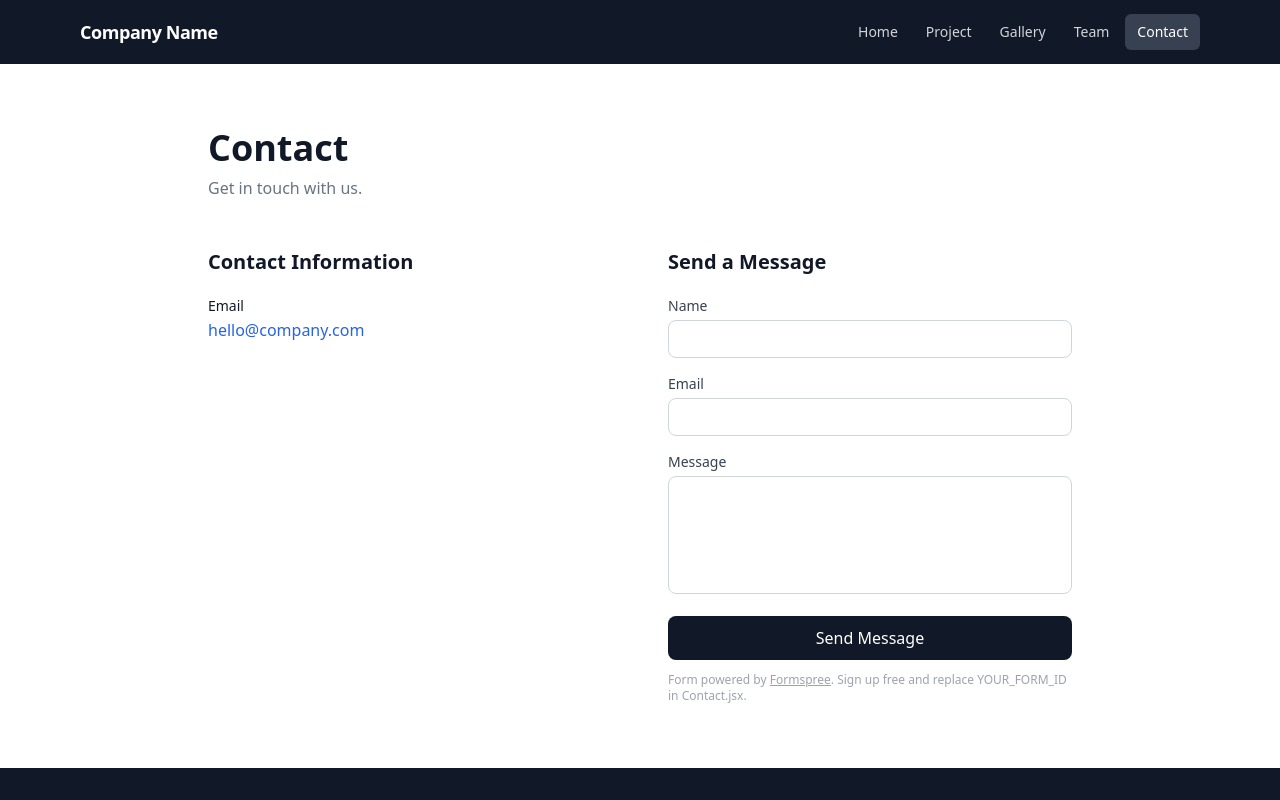
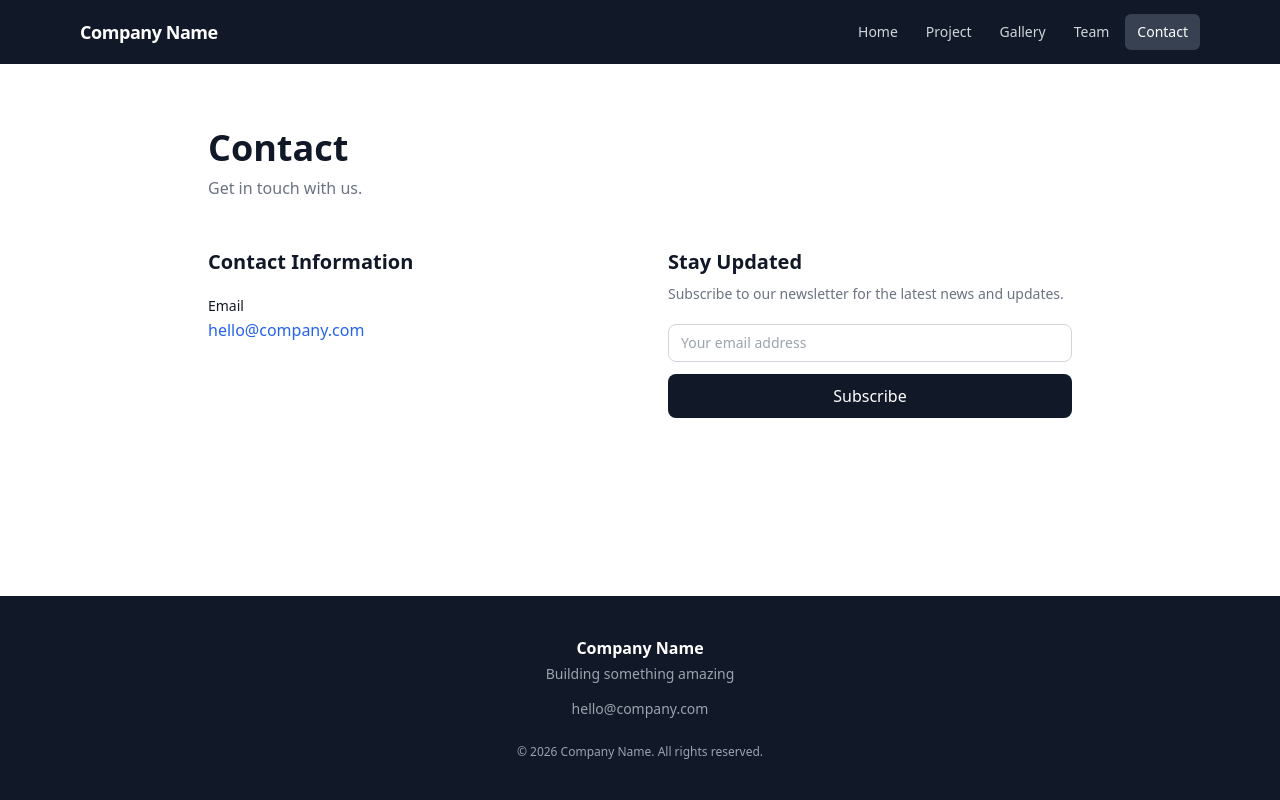
Before and after one commit to Fallatori/pages-test, a React (Vite) app: page /#/contact in a window 1280 px wide. Shown: the top 800 px of the page. Built offline with nearby package versions, Linux system fonts and the light colour scheme.

Commit message:
feat: replace contact form with Mailchimp newsletter signup on Contact page

```diff
--- a/src/pages/Contact.jsx
+++ b/src/pages/Contact.jsx
@@ -64,65 +64,38 @@ export default function Contact() {
           )}
         </div>
 
-        {/* Contact form */}
+        {/* Newsletter signup */}
         <div>
-          <h2 className="text-xl font-semibold mb-5 text-gray-900">Send a Message</h2>
-          {/* Sign up at formspree.io, create a form, and replace YOUR_FORM_ID below */}
+          <h2 className="text-xl font-semibold mb-2 text-gray-900">Stay Updated</h2>
+          <p className="text-gray-500 text-sm mb-5">
+            Subscribe to our newsletter for the latest news and updates.
+          </p>
+          {/* Replace the action URL with your Mailchimp form action URL.
+              Find it in Mailchimp → Audience → Signup forms → Embedded forms */}
           <form
-            action="https://formspree.io/f/YOUR_FORM_ID"
+            action="YOUR_MAILCHIMP_URL"
             method="POST"
-            className="space-y-4"
+            target="_blank"
+            className="space-y-3"
           >
-            <div>
-              <label htmlFor="name" className="block text-sm font-medium text-gray-700 mb-1">
-                Name
-              </label>
-              <input
-                type="text"
-                id="name"
-                name="name"
-                required
-                className="w-full border border-gray-300 rounded-lg px-3 py-2 text-sm focus:outline-none focus:ring-2 focus:ring-blue-500"
-              />
-            </div>
-            <div>
-              <label htmlFor="email" className="block text-sm font-medium text-gray-700 mb-1">
-                Email
-              </label>
-              <input
-                type="email"
-                id="email"
-                name="email"
-                required
-                className="w-full border border-gray-300 rounded-lg px-3 py-2 text-sm focus:outline-none focus:ring-2 focus:ring-blue-500"
-              />
-            </div>
-            <div>
-              <label htmlFor="message" className="block text-sm font-medium text-gray-700 mb-1">
-                Message
-              </label>
-              <textarea
-                id="message"
-                name="message"
-                rows={5}
-                required
-                className="w-full border border-gray-300 rounded-lg px-3 py-2 text-sm focus:outline-none focus:ring-2 focus:ring-blue-500 resize-none"
-              />
+            <input
+              type="email"
+              name="EMAIL"
+              placeholder="Your email address"
+              required
+              className="w-full border border-gray-300 rounded-lg px-3 py-2 text-sm focus:outline-none focus:ring-2 focus:ring-blue-500"
+            />
+            {/* Mailchimp bot protection — do not remove */}
+            <div aria-hidden="true" style={{ position: 'absolute', left: '-5000px' }}>
+              <input type="text" name="b_placeholder" tabIndex="-1" defaultValue="" />
             </div>
             <button
               type="submit"
               className="w-full bg-gray-900 text-white py-2.5 rounded-lg font-medium hover:bg-gray-700 transition-colors"
             >
-              Send Message
+              Subscribe
             </button>
           </form>
-          <p className="text-xs text-gray-400 mt-3">
-            Form powered by{' '}
-            <a href="https://formspree.io" target="_blank" rel="noopener noreferrer" className="underline">
-              Formspree
-            </a>
-            . Sign up free and replace YOUR_FORM_ID in Contact.jsx.
-          </p>
         </div>
       </div>
     </div>
```
Also changed, not shown: 1 other file (tests, documents, lock files or other folders).
